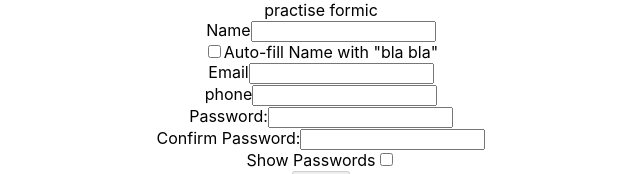
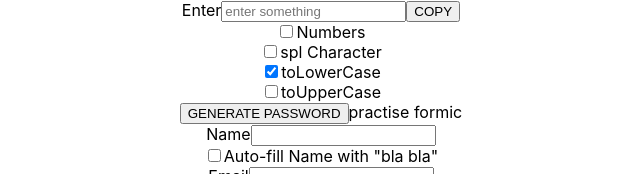
Before and after one commit to chakalisangeetha/routing, a React (Create React App) app: page / in a window 1280 px wide. Shown: the top 174 px of the page, without its empty margins (319-959 px from the left). Built offline with nearby package versions, Linux system fonts and the light colour scheme; no server answers.

Commit message:
passwordGenerator

```diff
--- a/src/App.js
+++ b/src/App.js
@@ -7,11 +7,13 @@ import Store from './LocalStorages/Store';
 import Form from './FormAllCoverd/Form'
 import Data from './Formik/Data';
 // import Valid from './Validations/Valid'
+import Password from './PasswordGenerator/Password'
 import './App.css';
 function App() {
 
   return (
     <div className="App">
+      <Password/>
       {/* <Valid /> */}
       <Data />
       {/* <Axios/> */}
```
